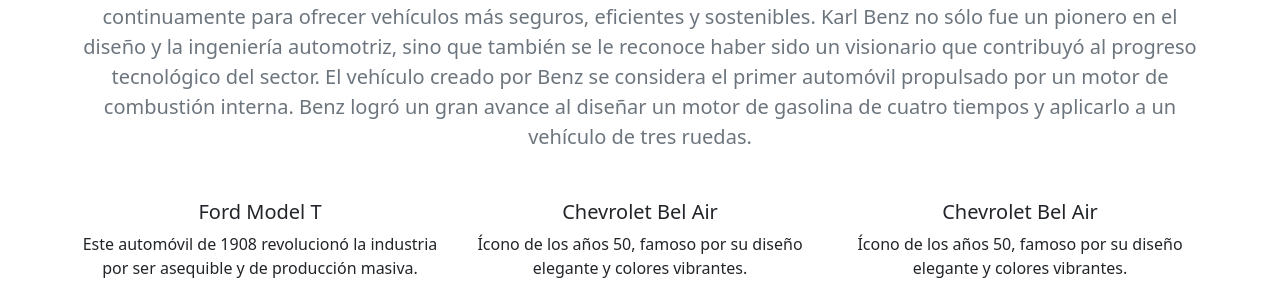
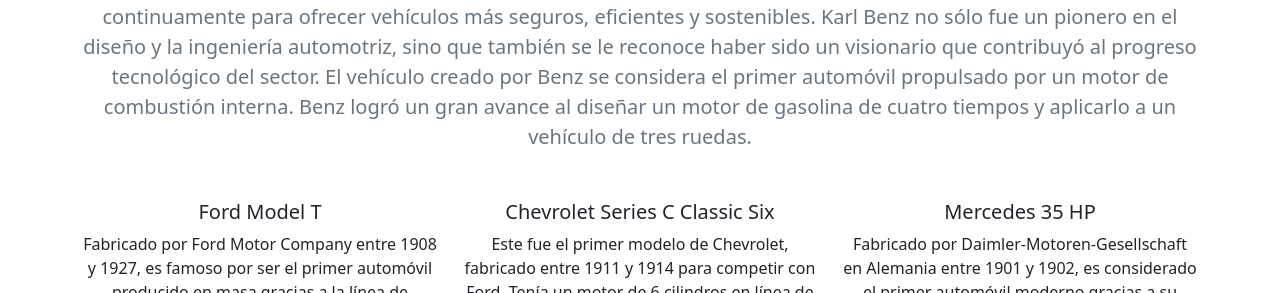
Before and after one commit to EdgarUrielMoralesTorres/PaginaWebConEntrono, a Flask app: page /Vehiculos in a window 1280 px wide. Shown: the part 388-681 px from the top of the page. Run offline with Flask 3, Linux system fonts and the light colour scheme.

Commit message:
vehiculos

```diff
--- a/templates/vehiculos.html
+++ b/templates/vehiculos.html
@@ -11,33 +11,33 @@
 Karl Benz no sólo fue un pionero en el diseño y la ingeniería automotriz, sino que también se le reconoce haber sido un visionario que contribuyó al progreso tecnológico del sector.
 
 El vehículo creado por Benz se considera el primer automóvil propulsado por un motor de combustión interna. Benz logró un gran avance al diseñar un motor de gasolina de cuatro tiempos y aplicarlo a un vehículo de tres ruedas.</p>
-    <div class="row gy-4">
+        <div class="row gy-4">
         <div class="col-md-4 text-center">
             <h5>Ford Model T</h5>
-            <p class="text-justify">Este automóvil de 1908 revolucionó la industria por ser asequible y de producción masiva.</p>
-            <img src="{{ url_for('static', filename='fordModelT.jpg') }}" class="img-fluid rounded" style="height:200px; object-fit:cover;" alt="Ford Model T">
+            <p class="text-justify">Fabricado por Ford Motor Company entre 1908 y 1927, es famoso por ser el primer automóvil producido en masa gracias a la línea de ensamblaje, lo que permitió que fuera accesible para la clase media. Contaba con un motor de 4 cilindros en línea de 20 hp y alcanzaba una velocidad máxima de aproximadamente 72 km/h. Su carrocería era simple y resistente, fácil de mantener y reparar, y se produjeron más de 15 millones de unidades.</p>
+            <img src="{{ url_for('static', filename='F1.webp') }}" class="img-fluid rounded" style="height:200px; object-fit:cover;" alt="Ford Model T">
         </div>
         <div class="col-md-4 text-center">
-            <h5>Chevrolet Bel Air</h5>
-            <p class="text-justify">Ícono de los años 50, famoso por su diseño elegante y colores vibrantes.</p>
-            <img src="{{ url_for('static', filename='chevyBelAir.jpg') }}" class="img-fluid rounded" style="height:200px; object-fit:cover;" alt="Chevrolet Bel Air">
+            <h5>Chevrolet Series C Classic Six</h5>
+            <p class="text-justify">Este fue el primer modelo de Chevrolet, fabricado entre 1911 y 1914 para competir con Ford. Tenía un motor de 6 cilindros en línea de 40 hp, alcanzando hasta 95 km/h, y podía transportar 5 pasajeros. Era un vehículo más lujoso y caro que el Ford Model T, con un diseño robusto y elegante.</p>
+            <img src="{{ url_for('static', filename='CHE1.jpeg') }}" class="img-fluid rounded" style="height:200px; object-fit:cover;" alt="Chevrolet Series C Classic Six">
         </div>
        <div class="col-md-4 text-center">
-            <h5>Chevrolet Bel Air</h5>
-            <p class="text-justify">Ícono de los años 50, famoso por su diseño elegante y colores vibrantes.</p>
-            <img src="{{ url_for('static', filename='chevyBelAir.jpg') }}" class="img-fluid rounded" style="height:200px; object-fit:cover;" alt="Chevrolet Bel Air">
+            <h5>Mercedes 35 HP</h5>
+            <p class="text-justify">Fabricado por Daimler-Motoren-Gesellschaft en Alemania entre 1901 y 1902, es considerado el primer automóvil moderno gracias a su diseño con motor delantero y chasis bajo. Contaba con un motor de 4 cilindros de 35 hp y alcanzaba aproximadamente 75 km/h. Destacaba por su sistema de suspensión independiente y su combinación de velocidad, confort y estabilidad, que sirvió de modelo para futuros autos.</p>
+            <img src="{{ url_for('static', filename='M1.png') }}" class="img-fluid rounded" style="height:200px; object-fit:cover;" alt="Mercedes 35 HP">
         </div>
     </div>
     <div class="row gy-4 mt-5">
         <div class="col-md-6 text-center">
-            <h5>Ford Model T</h5>
-            <p class="text-justify">Este automóvil de 1908 revolucionó la industria por ser asequible y de producción masiva.</p>
-            <img src="{{ url_for('static', filename='fordModelT.jpg') }}" class="img-fluid rounded" style="height:200px; object-fit:cover;" alt="Ford Model T">
+            <h5>Cadillac Model A</h5>
+            <p class="text-justify">Primer automóvil de Cadillac, producido entre 1903 y 1904. Poseía un motor de 2 cilindros en línea de 10 hp y alcanzaba los 45 km/h. Se hizo famoso por su precisión mecánica y durabilidad, estableciendo la reputación de Cadillac como fabricante de autos fiables y de calidad en Estados Unidos.</p>
+            <img src="{{ url_for('static', filename='C1.webp') }}" class="img-fluid rounded" style="height:200px; object-fit:cover;" alt="Cadillac Model A">
         </div>
         <div class="col-md-6 text-center">
-            <h5>Chevrolet Bel Air</h5>
-            <p class="text-justify">Ícono de los años 50, famoso por su diseño elegante y colores vibrantes.</p>
-            <img src="{{ url_for('static', filename='chevyBelAir.jpg') }}" class="img-fluid rounded" style="height:200px; object-fit:cover;" alt="Chevrolet Bel Air">
+            <h5>Volkswagen Type 1</h5>
+            <p class="text-justify">Fabricado por Volkswagen desde 1938 hasta 2003, es uno de los autos más icónicos de la historia. Contaba con un motor trasero de 4 cilindros opuestos (boxer), con potencias entre 25 y 60 hp según la versión, alcanzando velocidades entre 115 y 130 km/h. Fue diseñado para ser económico, compacto y accesible, con un motor refrigerado por aire, y se produjeron más de 21 millones de unidades.</p>
+            <img src="{{ url_for('static', filename='V1.jpg') }}" class="img-fluid rounded" style="height:200px; object-fit:cover;" alt="Volkswagen Type 1">
         </div>
 
     </div>
```
Also changed, not shown: static/C1.webp (added), static/CHE1.jpeg (added), static/F1.webp (added), static/M1.png (added), static/V1.jpg (added).
